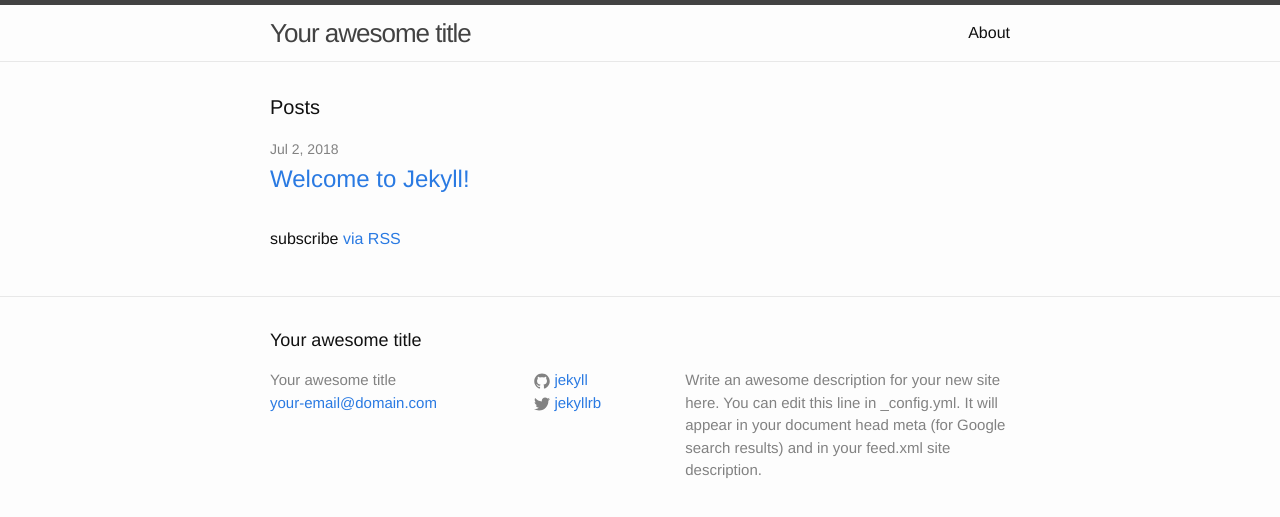
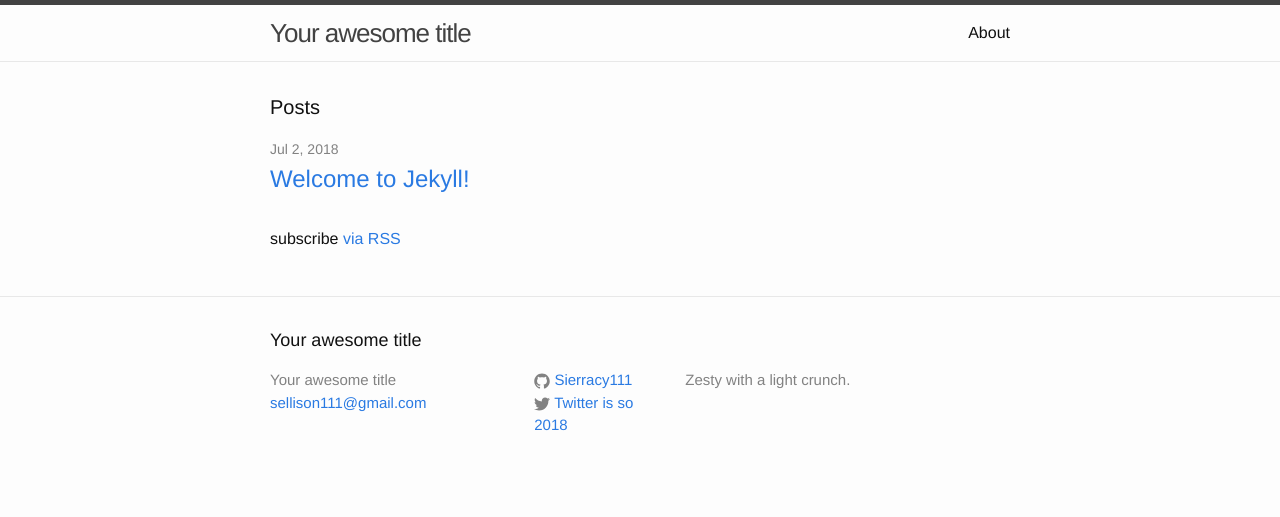
Before and after one commit to Sierracy111/Sierracy111.github.io, a Jekyll site: the page built from index.html, in a window 1280 px wide. Shown: the top 517 px of the page. Built offline with Jekyll 4.4.1, drawn with Linux system fonts in a browser that asks for light colours.

Commit message:
Update config file template

```diff
--- a/_config.yml
+++ b/_config.yml
@@ -7,15 +7,13 @@
 
 # Site settings
 title: Your awesome title
-email: your-email@domain.com
+email: sellison111@gmail.com
 description: > # this means to ignore newlines until "baseurl:"
-  Write an awesome description for your new site here. You can edit this
-  line in _config.yml. It will appear in your document head meta (for
-  Google search results) and in your feed.xml site description.
+  Zesty with a light crunch.
 baseurl: "" # the subpath of your site, e.g. /blog
 url: "http://yourdomain.com" # the base hostname & protocol for your site
-twitter_username: jekyllrb
-github_username:  jekyll
+twitter_username: Twitter is so 2018
+github_username:  Sierracy111
 
 # Build settings
 markdown: kramdown
```
